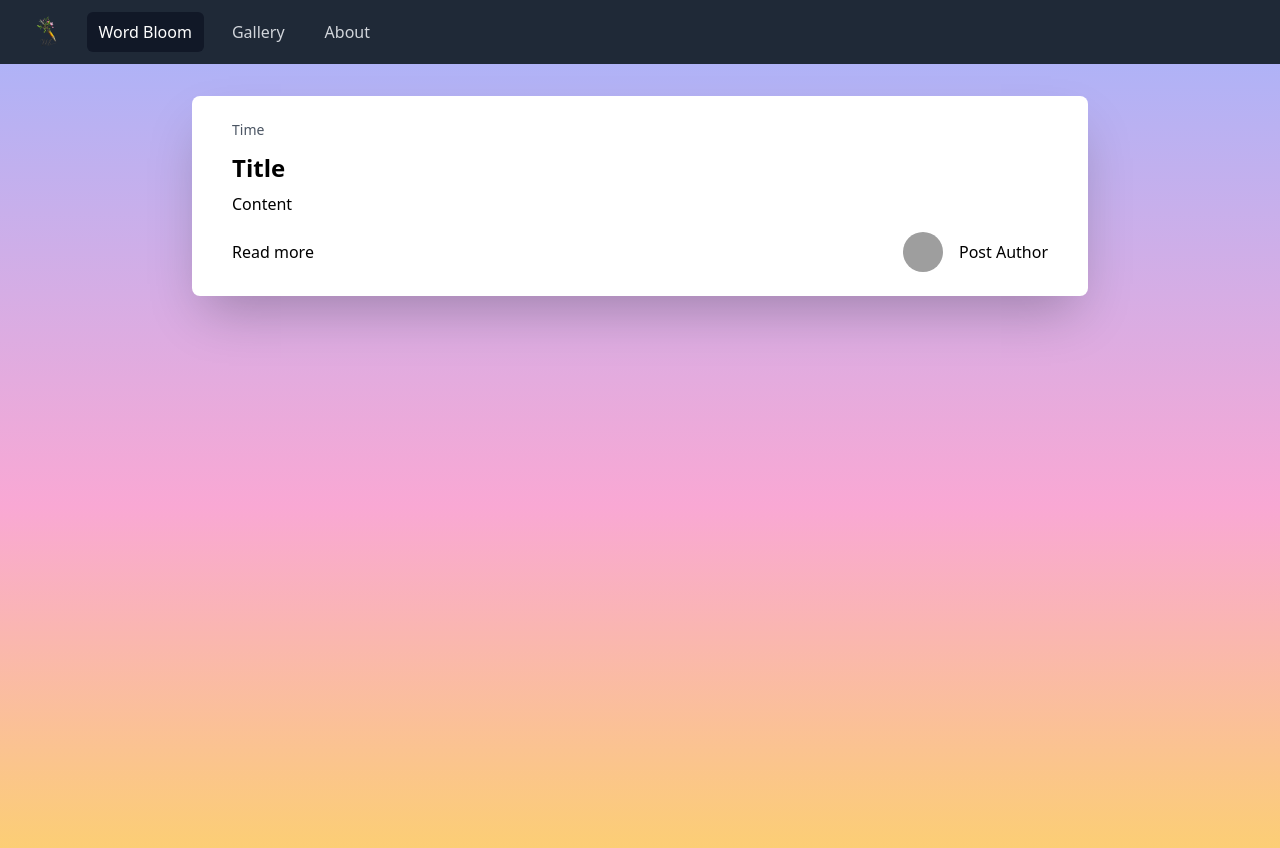
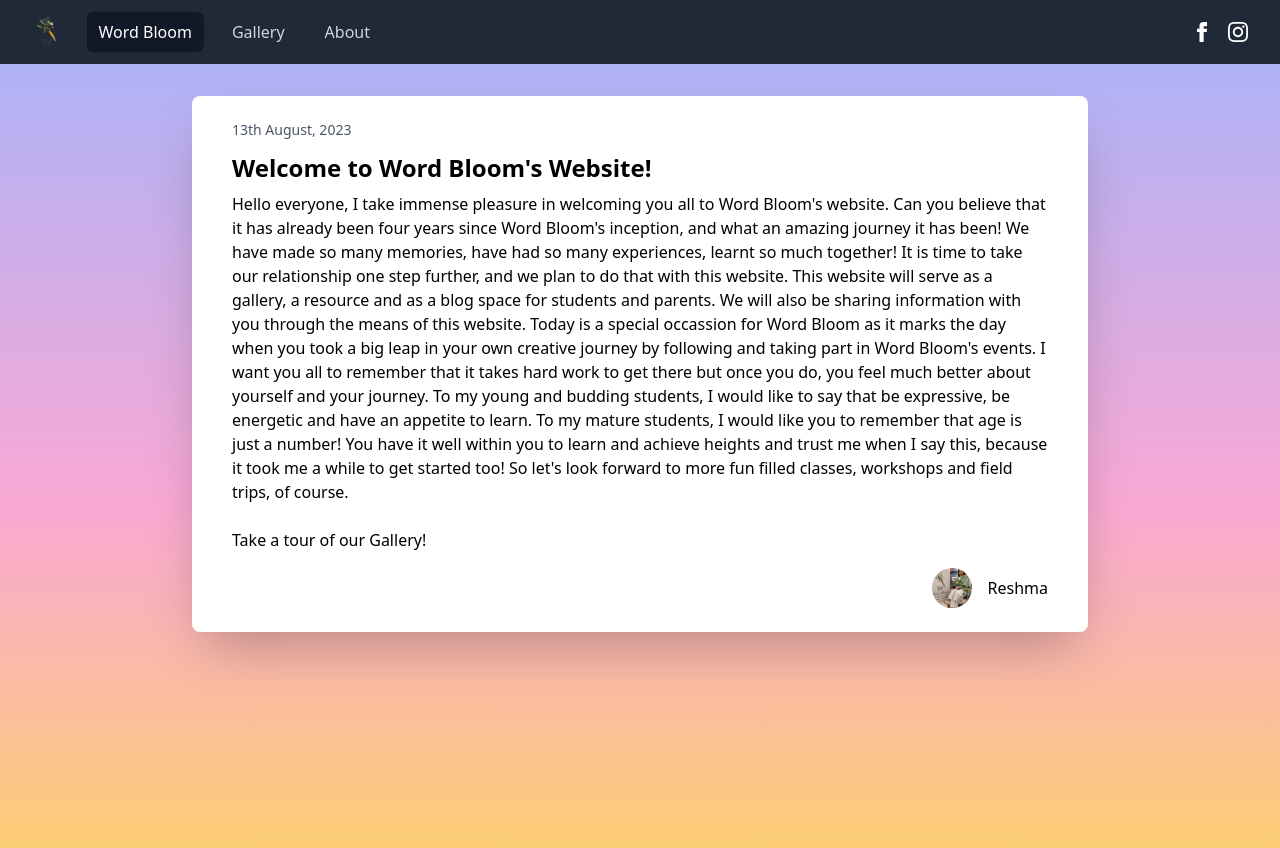
Before and after one commit to shauryaDugar/wordBloom-website, a Flask app: page / in a window 1280 px wide. Shown: the top 848 px of the page. Run offline with Flask 3, Linux system fonts and the light colour scheme; some libraries are stand-ins or nearby versions; grey boxes are pictures that could not be loaded.

Commit message:
added links and added post

```diff
--- a/app/templates/about.html
+++ b/app/templates/about.html
@@ -4,7 +4,7 @@
     <div class="px-8 py-6 mx-4 my-4 text-left bg-white shadow-2xl h-full w-5/6">
         <h2 class="my-6 text-center text-3xl font-extrabold text-gray-900">About Word Bloom</h2>
         <p>
-            Word Bloom started in a 2019 with a vision to empower the creative spirit in children and adults. Through a series of
+            Word Bloom started in a 2019 with a vision to empower the creative spirit in children and adults. Through a series of classes, workshops and fun activites, we aim to help our students develop their creative skills and express themselves better. We believe that creativity is a skill that can be developed and nurtured. We also believe that creativity is not limited to the arts, but can be applied to all aspects of life.
         </p>
     </div>
 </div>
--- a/app/templates/index.html
+++ b/app/templates/index.html
@@ -4,20 +4,22 @@
     <div class="text-black mb-4">
         <div class="container max-w-4xl px-10 py-6 mx-auto rounded-lg shadow-2xl bg-white">
             <div class="flex items-center justify-between">
-                <span class="text-sm text-gray-600">Time</span>
+                <span class="text-sm text-gray-600">13th August, 2023</span>
             </div>
             <div class="mt-3">
                 <a rel="noopener noreferrer" href="#"
-                    class="text-2xl font-bold hover:underline">Title</a>
-                <p class="mt-2">Content</p>
+                    class="text-2xl font-bold hover:underline">Welcome to Word Bloom's Website!</a>
+                <p class="mt-2">Hello everyone, I take immense pleasure in welcoming you all to Word Bloom's website. Can you believe that it has already been four years since Word Bloom's inception, and what an amazing journey it has been! We have made so many memories, have had so many experiences, learnt so much together! It is time to take our relationship one step further, and we plan to do that with this website. This website will serve as a gallery, a resource and as a blog space for students and parents. We will also be sharing information with you through the means of this website. Today is a special occassion for Word Bloom as it marks the day when you took a big leap in your own creative journey by following and taking part in Word Bloom's events. I want you all to remember that it takes hard work to get there but once you do, you feel much better about yourself and your journey. To my young and budding students, I would like to say that be expressive, be energetic and have an appetite to learn. To my mature students, I would like you to remember that age is just a number! You have it well within you to learn and achieve heights and trust me when I say this, because it took me a while to get started too! So let's look forward to more fun filled classes, workshops and field trips, of course.</p>
+                <br>
+                <a rel="noopener noreferrer" href="{{url_for('gallery')}}" class="hover:underline dark:text-violet-400">Take a tour of our Gallery!</a>
             </div>
             <div class="flex items-center justify-between mt-4">
-                <a rel="noopener noreferrer" href="#" class="hover:underline dark:text-violet-400">Read more</a>
+                <a rel="noopener noreferrer" href="#" class="hover:underline dark:text-violet-400"></a>
                 <div>
                     <a rel="noopener noreferrer" href="#" class="flex items-center">
-                        <img src="#" alt="avatar"
+                        <img src="{{url_for('static', filename='profile_pics/reshma.jpg')}}" alt="avatar"
                             class="object-cover w-10 h-10 mx-4 rounded-full dark:bg-gray-500">
-                        <span class="hover:underline dark:text-gray-400">Post Author</span>
+                        <span class="hover:underline dark:text-gray-400">Reshma</span>
                     </a>
                 </div>
             </div>
--- a/app/templates/layout.html
+++ b/app/templates/layout.html
@@ -66,22 +66,32 @@
                           </div>
                     </div>
                 </div>
+                <div class="absolute inset-y-0 right-0 flex items-center pr-2 sm:static sm:inset-auto sm:ml-6 sm:pr-0">
+                    <a href="https://www.facebook.com/wordbloom.rbd/?locale=lo_LA" class="pr-4">
+                        <svg
+                            xmlns="http://www.w3.org/2000/svg"
+                            class="h-5 w-5"
+                            fill="white"
+                            viewBox="0 0 24 24">
+                            <path
+                                d="M9 8h-3v4h3v12h5v-12h3.642l.358-4h-4v-1.667c0-.955.192-1.333 1.115-1.333h2.885v-5h-3.808c-3.596 0-5.192 1.583-5.192 4.615v3.385z" />
+                            </svg>
+                    </a>
+                    <a href="https://www.instagram.com/wordbloom_/?igshid=MzRlODBiNWFlZA%3D%3D">
+                        <svg
+                        xmlns="http://www.w3.org/2000/svg"
+                        class="h-5 w-5"
+                        fill="white"
+                        viewBox="0 0 24 24">
+                        <path
+                            d="M12 2.163c3.204 0 3.584.012 4.85.07 3.252.148 4.771 1.691 4.919 4.919.058 1.265.069 1.645.069 4.849 0 3.205-.012 3.584-.069 4.849-.149 3.225-1.664 4.771-4.919 4.919-1.266.058-1.644.07-4.85.07-3.204 0-3.584-.012-4.849-.07-3.26-.149-4.771-1.699-4.919-4.92-.058-1.265-.07-1.644-.07-4.849 0-3.204.013-3.583.07-4.849.149-3.227 1.664-4.771 4.919-4.919 1.266-.057 1.645-.069 4.849-.069zm0-2.163c-3.259 0-3.667.014-4.947.072-4.358.2-6.78 2.618-6.98 6.98-.059 1.281-.073 1.689-.073 4.948 0 3.259.014 3.668.072 4.948.2 4.358 2.618 6.78 6.98 6.98 1.281.058 1.689.072 4.948.072 3.259 0 3.668-.014 4.948-.072 4.354-.2 6.782-2.618 6.979-6.98.059-1.28.073-1.689.073-4.948 0-3.259-.014-3.667-.072-4.947-.196-4.354-2.617-6.78-6.979-6.98-1.281-.059-1.69-.073-4.949-.073zm0 5.838c-3.403 0-6.162 2.759-6.162 6.162s2.759 6.163 6.162 6.163 6.162-2.759 6.162-6.163c0-3.403-2.759-6.162-6.162-6.162zm0 10.162c-2.209 0-4-1.79-4-4 0-2.209 1.791-4 4-4s4 1.791 4 4c0 2.21-1.791 4-4 4zm6.406-11.845c-.796 0-1.441.645-1.441 1.44s.645 1.44 1.441 1.44c.795 0 1.439-.645 1.439-1.44s-.644-1.44-1.439-1.44z" />
+                        </svg>
+                    </a>
+                </div>
             </div>
         </div>
-        <!-- Mobile menu, show/hide based on menu state. -->
-        <div class="sm:hidden" id="mobile-menu">
-            <div class="px-2 pt-2 pb-3 space-y-1">
-                <!-- Current: "bg-gray-900 text-white", Default: "text-gray-300 hover:bg-gray-700 hover:text-white" -->
-                <a href="#" class="bg-gray-900 text-white block px-3 py-2 rounded-md text-base font-medium"
-                    aria-current="page">Dashboard</a>
-                <a href="#"
-                    class="text-gray-300 hover:bg-gray-700 hover:text-white block px-3 py-2 rounded-md text-base font-medium">Team</a>
-                <a href="#"
-                    class="text-gray-300 hover:bg-gray-700 hover:text-white block px-3 py-2 rounded-md text-base font-medium">Projects</a>
-                <a href="#"
-                    class="text-gray-300 hover:bg-gray-700 hover:text-white block px-3 py-2 rounded-md text-base font-medium">Calendar</a>
-            </div>
-        </div>
+
+
     </nav>
     <div class="col-md-8 min-h-screen">
         {% with messages = get_flashed_messages(with_categories=true) %}
```
Also changed, not shown: app/static/profile_pics/IMG_1788.PNG (added), app/static/profile_pics/reshma.jpg (added).
